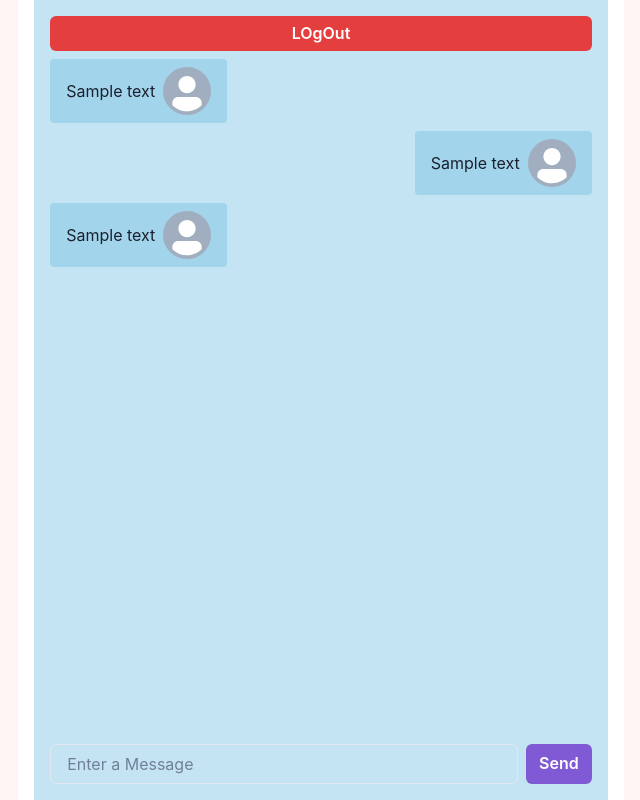
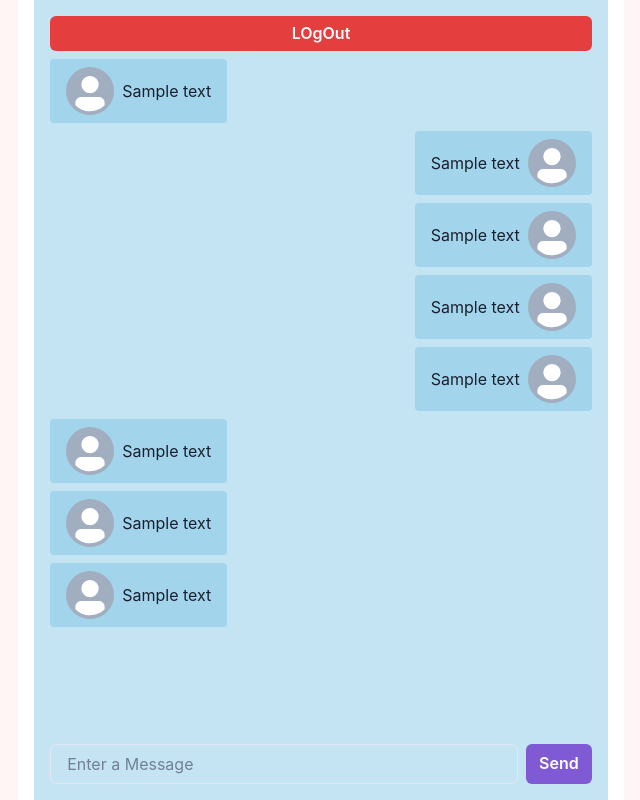
Before and after one commit to Areebey/chatapp, a React (Create React App) app: page / in a window 1280 px wide. Shown: the whole page, without its empty margins (319-959 px from the left). Built offline with nearby package versions, Linux system fonts and the light colour scheme.

Commit message:
show messages

```diff
--- a/src/App.js
+++ b/src/App.js
@@ -6,12 +6,17 @@ function App() {
   return (
     <Box bg={"red.50"}>
       <Container h={"100vh"} bg={'white'}>
-        <VStack h={'full'} bg={"telegram.100"} padding={'4 '} >
+        <VStack h={'full'} bg={"telegram.100"} padding={'4 '} overflowY={'auto'} >
 
           <Button colorScheme='red' w={"full"} >LOgOut</Button>
           <VStack h={'full'} w={'full'}>
             <Messages text="Sample text" />
             <Messages user="me" text="Sample text" />
+            <Messages user="me" text="Sample text" />
+            <Messages user="me" text="Sample text" />
+            <Messages user="me" text="Sample text" />
+            <Messages text="Sample text" />
+            <Messages text="Sample text" />
             <Messages text="Sample text" />
          </VStack>
          <form style={{width:"100%"}}>
@@ -23,7 +28,7 @@ function App() {
         </VStack>
       </Container>
     </Box>
-
+    //  so now 19 min of tutorial complete next is working on fire base
   );
 }
 
--- a/src/Components/Messages.jsx
+++ b/src/Components/Messages.jsx
@@ -4,8 +4,13 @@ import {HStack, Avatar, Text} from "@chakra-ui/react"
 const Messages = ({text,uri,user="other"}) => {
   return (
     <HStack alignSelf={user==="me"?"flex-end":"flex-start"} borderRadius={"base"} bg="telegram.200" paddingY={2} paddingX={4}>
+      {
+        user==="other" && <Avatar src={uri}/>
+      }
         <Text>{text}</Text>
-        <Avatar src={uri} />
+        {
+           user==="me" && <Avatar src={uri}/>
+        }
     </HStack>
 
   )
```
